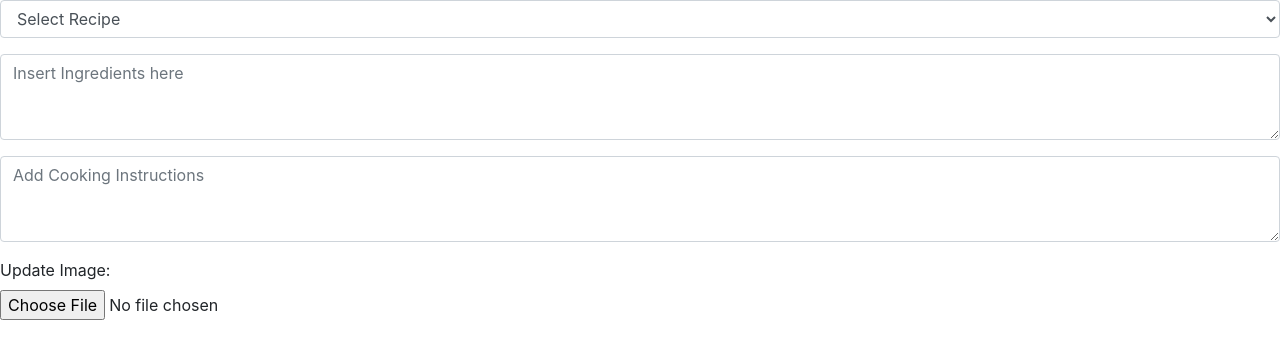
After one commit to Code-Institute-Submissions/MFBuckley-Online-Cookbook, a Flask app: template templates/edit.html in a window 1280 px wide. The commit adds this page. Shown: the top 359 px of the page. Run offline with Flask 2, Linux system fonts and the light colour scheme; the template is opened without the code that fills it, so the values that code supplies are empty; some libraries are stand-ins or nearby versions.

Commit message:
Added form outline to edit/delete recipes

```diff
--- /dev/null
+++ b/templates/edit.html
@@ -0,0 +1,52 @@
+<!DOCTYPE html>
+<html lang="en">
+<head>
+    <meta charset="UTF-8">
+    <meta name="viewport" content="width=device-width, initial-scale=1.0">
+    <link rel="stylesheet" href="https://stackpath.bootstrapcdn.com/bootstrap/4.5.0/css/bootstrap.min.css" integrity="sha384-9aIt2nRpC12Uk9gS9baDl411NQApFmC26EwAOH8WgZl5MYYxFfc+NcPb1dKGj7Sk" crossorigin="anonymous">
+    <link rel="stylesheet" href="style.css">
+    <link rel="stylesheet" href="templates/edit.html">
+    <link rel="stylesheet" href="templates/all_recipes.html">
+
+    <title>Online Cookbook</title>
+</head>
+
+
+<!--Edit Form -->
+<body>
+
+
+
+        <form>
+            <div class="form-group">
+                    <select class="form-control" id="selectRecipe">
+                        <option>Select Recipe</option>
+                        <option>Apricot Banana Bread</option>
+                        <option>Ciabatta</option>
+                        <option>Watermelon Lemonade</option>
+                        <option>Apricot- Lemon Lemonade</option>
+                        <option>Bean & Avocado Burrito</option>
+                        <option>Chicken Burrito with Chipotle Sauce</option>
+                    </select>
+            </div>
+
+            <div class="form-group">
+                <textarea type="text" class="form-control" id="ingredientsTextarea" placeholder="Insert Ingredients here" rows="3"></textarea>
+            </div>
+
+            <div class="form-group">
+                <textarea type="text" class="form-control" id="instructionsTextarea" placeholder="Add Cooking Instructions" rows="3"></textarea>
+            </div>
+
+            <div class="form-group">
+                <label for="imageUpdate">Update Image:</label>
+                <input type="file" class="form-control-file" id="imageUpdate">
+            </div>
+        </form>
+
+    <script src="https://code.jquery.com/jquery-3.5.1.slim.min.js" integrity="sha384-DfXdz2htPH0lsSSs5nCTpuj/zy4C+OGpamoFVy38MVBnE+IbbVYUew+OrCXaRkfj" crossorigin="anonymous"></script>
+    <script src="https://stackpath.bootstrapcdn.com/bootstrap/4.5.0/js/bootstrap.min.js" integrity="sha384-OgVRvuATP1z7JjHLkuOU7Xw704+h835Lr+6QL9UvYjZE3Ipu6Tp75j7Bh/kR0JKI" crossorigin="anonymous"></script>
+
+</body>
+
+</html>
```
Also changed, not shown: index.html (+5 -5 lines), templates/base.html (+5 -5 lines), README.md.
